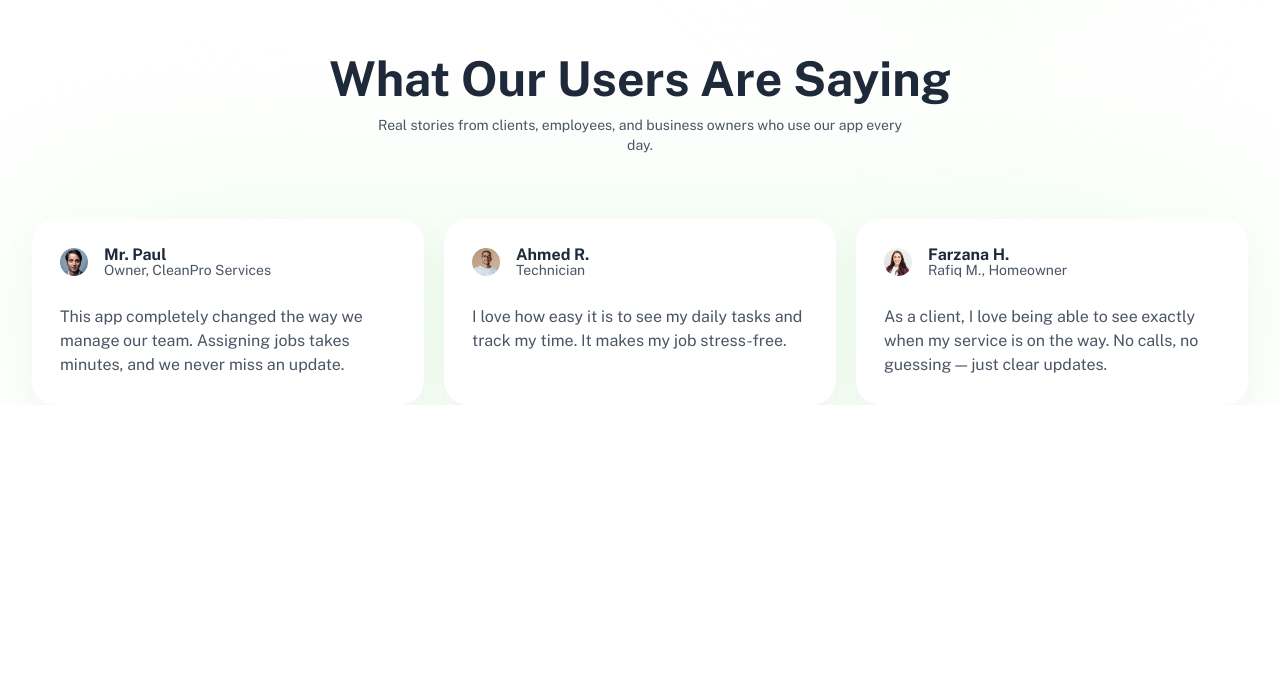
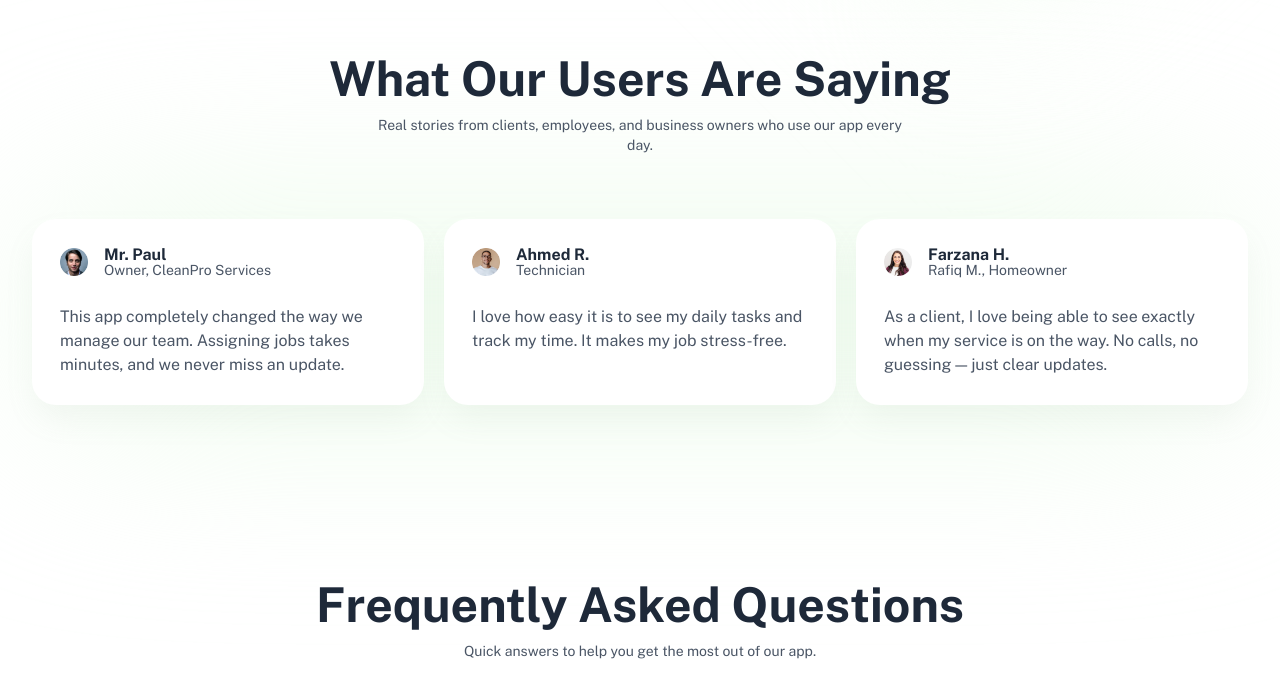
Before and after one commit to ArunRoy404/Scape-Sync, a Next.js app: page / in a window 1280 px wide. Shown: the part 3103-3800 px from the top of the page. Before the commit the page ends 3508 px from the top, so only its background shows below. Built offline with nearby package versions, Linux system fonts and the light colour scheme.

Commit message:
feat: FAQ section added

```diff
--- /dev/null
+++ b/src/content/faqData.js
@@ -0,0 +1,31 @@
+const faqData = {
+    heading: {
+        decoration: false,
+        title: 'Frequently Asked Questions',
+        subtitle: `Quick answers to help you get the most out of our app.`,
+    },
+    faqs: [
+        {
+            id: '1',
+            question: 'Is the app free to use?',
+            answer: 'Yes! We offer a free plan for individuals and small teams. Paid plans unlock more features for scaling businesses.',
+        },
+        {
+            id: '',
+            question: 'Can I assign multiple employees to one job?',
+            answer: 'Absolutely! You can assign one or more employees to a job, making team coordination seamless.',
+        },
+        {
+            id: '3',
+            question: 'Does it work on both mobile and desktop?',
+            answer: 'Yes, our app is fully responsive and works smoothly on desktop, tablet, and mobile devices.',
+        },
+        {
+            id: '4',
+            question: 'Is GPS tracking always on?',
+            answer: 'GPS tracking is active only when necessary for job assignments and tracking. Users can control location permissions from their device settings.',
+        },
+    ],
+}
+
+export { faqData }
--- a/src/pages/HomePage.jsx
+++ b/src/pages/HomePage.jsx
@@ -1,5 +1,6 @@
 import AudienceSection from '@/section/AudienceSection';
 import BannerSection from '@/section/BannerSection';
+import FAQSection from '@/section/FAQSection';
 import FeatureSection from '@/section/FeatureSection';
 import TestimonialSection from '@/section/TestimonialSection';
 import React from 'react';
@@ -11,6 +12,7 @@ const HomePage = () => {
             <FeatureSection/>
             <AudienceSection/>
             <TestimonialSection/>
+            <FAQSection/>
         </main>
     );
 };
--- /dev/null
+++ b/src/section/FAQSection.jsx
@@ -0,0 +1,13 @@
+import SectionHeader from '@/components/Section/SectionHeader';
+import { faqData } from '@/content/faqData';
+import React from 'react';
+
+const FAQSection = () => {
+    return (
+        <div className='pt-30 md:pt-44'>
+             <SectionHeader heading={faqData.heading} />
+        </div>
+    );
+};
+
+export default FAQSection;
```
